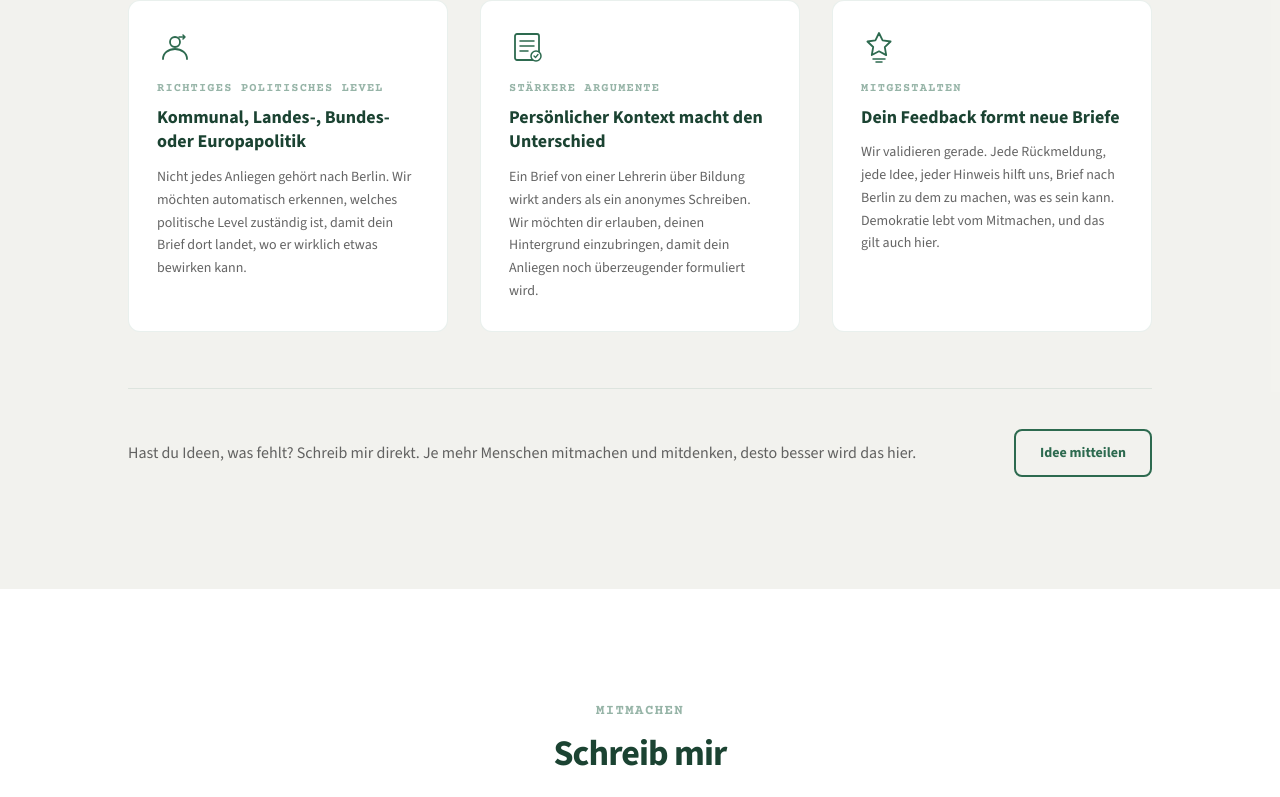
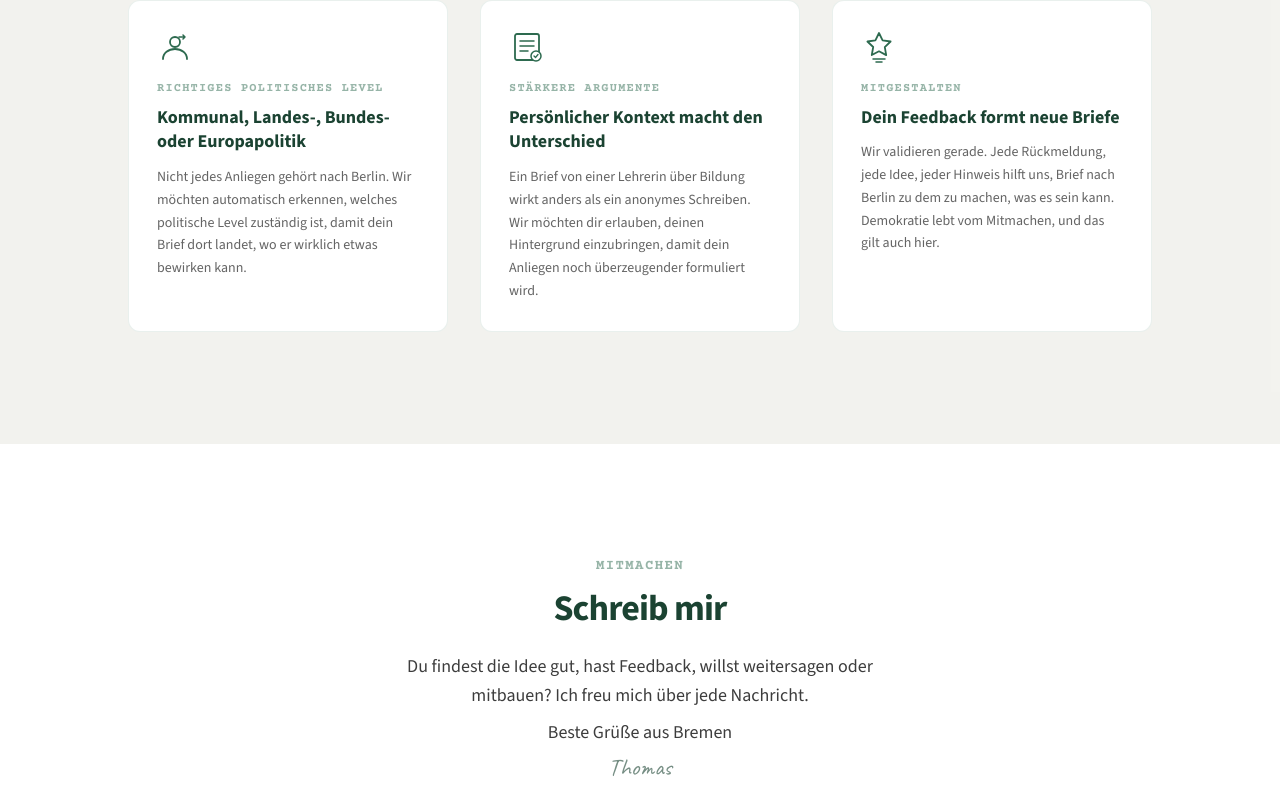
Before and after one commit to tholo91/brief-nach-berlin, a Next.js app in the folder web/: page / in a window 1280 px wide. Shown: the part 3673-4470 px from the top of the page. Built offline with nearby package versions, Linux system fonts and the light colour scheme.

Commit message:
refactor(web): clean up Roadmap component by removing unused imports and redundant elements
- Removed the unused CONTACT import from the Roadmap component.
- Simplified the layout by eliminating the bottom section that included a feedback prompt and email link, streamlining the user interface.

```diff
--- a/web/src/components/Roadmap.tsx
+++ b/web/src/components/Roadmap.tsx
@@ -1,5 +1,3 @@
-import { CONTACT } from "@/lib/contact";
-
 const features = [
   {
     icon: (
@@ -58,7 +56,7 @@ export default function Roadmap() {
           Wir bauen gerade und lernen mit jedem Brief. Hier ist, worauf wir uns als nächstes konzentrieren:
         </p>
 
-        <div className="grid md:grid-cols-3 gap-8 mb-14">
+        <div className="grid md:grid-cols-3 gap-8">
           {features.map((f) => (
             <div
               key={f.label}
@@ -79,18 +77,6 @@ export default function Roadmap() {
             </div>
           ))}
         </div>
-
-        <div className="border-t border-waldgruen/10 pt-10 flex flex-col md:flex-row md:items-center gap-6">
-          <p className="font-body text-base text-warmgrau/80 leading-relaxed flex-1">
-            Hast du Ideen, was fehlt? Schreib mir direkt. Je mehr Menschen mitmachen und mitdenken, desto besser wird das hier.
-          </p>
-          <a
-            href={`mailto:${CONTACT.email}`}
-            className="inline-block shrink-0 font-body text-sm font-bold text-waldgruen border-2 border-waldgruen rounded-lg px-6 py-3 hover:bg-waldgruen hover:text-white transition-colors"
-          >
-            Idee mitteilen
-          </a>
-        </div>
       </div>
     </section>
   );
```
